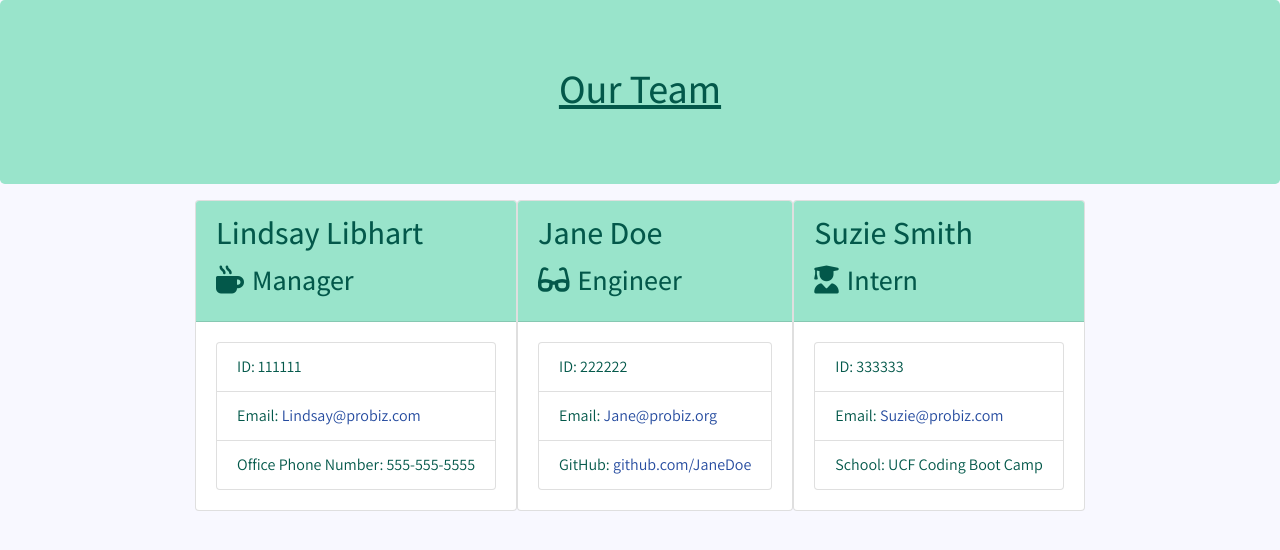
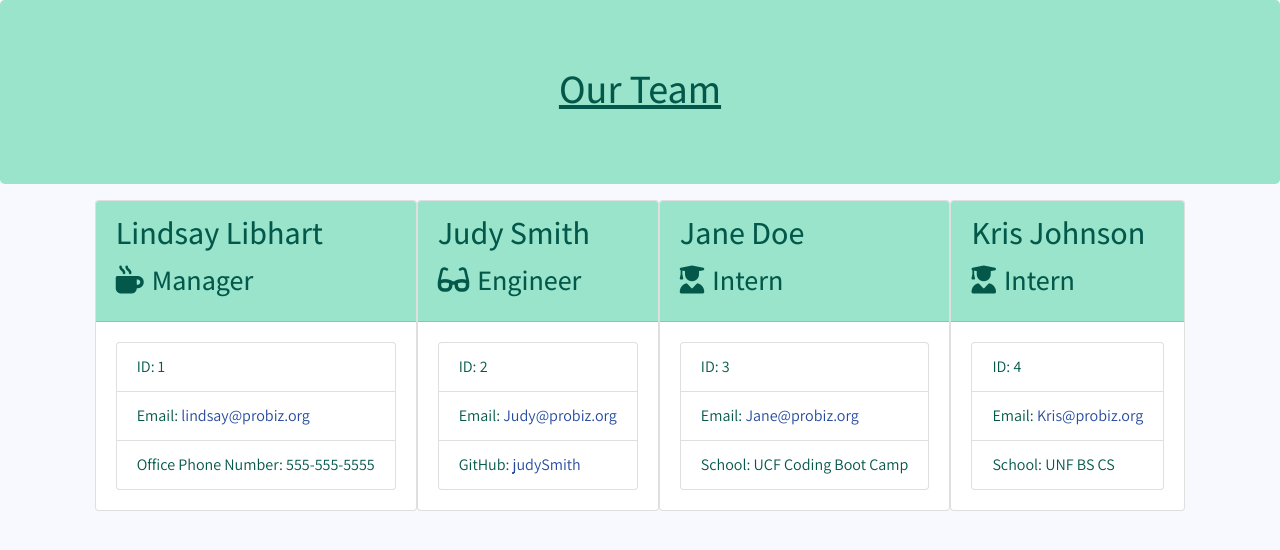
Before and after one commit to LibhartLL/Work-Team-Profile-Generator, a website: page Dist/team.html in a window 1280 px wide. Drawn offline with nearby package versions, Linux system fonts and the light colour scheme.

Commit message:
added ReadMe

```diff
--- a/Dist/team.html
+++ b/Dist/team.html
@@ -33,34 +33,46 @@
     </div>
     <div class="card-body">
         <ul class="list-group">
-            <li class="list-group-item">ID: 111111</li>
-            <li class="list-group-item">Email: <a href="mailto:Lindsay@probiz.com">Lindsay@probiz.com</a></li>
+            <li class="list-group-item">ID: 1</li>
+            <li class="list-group-item">Email: <a href="mailto:lindsay@probiz.org">lindsay@probiz.org</a></li>
             <li class="list-group-item">Office Phone Number: 555-555-5555</li>
         </ul>
     </div>
 </div><div class="card employee-card">
     <div class="card-header my-heading">
-        <h2 class="card-title">Jane Doe</h2>
+        <h2 class="card-title">Judy Smith</h2>
         <h3 class="card-title"><i class="fas fa-glasses mr-2"></i>Engineer</h3>
     </div>
     <div class="card-body">
         <ul class="list-group">
-            <li class="list-group-item">ID: 222222</li>
-            <li class="list-group-item">Email: <a href="mailto:Jane@probiz.org">Jane@probiz.org</a></li>
-            <li class="list-group-item">GitHub: <a href="https://github.com/github.com/JaneDoe" target="_blank"
-                    rel="noopener noreferrer">github.com/JaneDoe</a></li>
+            <li class="list-group-item">ID: 2</li>
+            <li class="list-group-item">Email: <a href="mailto:Judy@probiz.org">Judy@probiz.org</a></li>
+            <li class="list-group-item">GitHub: <a href="https://github.com/judySmith" target="_blank"
+                    rel="noopener noreferrer">judySmith</a></li>
         </ul>
     </div>
 </div><div class="card employee-card">
     <div class="card-header my-heading">
-        <h2 class="card-title">Suzie Smith</h2>
+        <h2 class="card-title">Jane Doe</h2>
         <h3 class="card-title"><i class="fas fa-user-graduate mr-2"></i>Intern</h3>
     </div>
     <div class="card-body">
         <ul class="list-group">
-            <li class="list-group-item">ID: 333333</li>
-            <li class="list-group-item">Email: <a href="mailto:Suzie@probiz.com">Suzie@probiz.com</a></li>
+            <li class="list-group-item">ID: 3</li>
+            <li class="list-group-item">Email: <a href="mailto:Jane@probiz.org">Jane@probiz.org</a></li>
             <li class="list-group-item">School: UCF Coding Boot Camp</li>
+        </ul>
+    </div>
+</div><div class="card employee-card">
+    <div class="card-header my-heading">
+        <h2 class="card-title">Kris Johnson</h2>
+        <h3 class="card-title"><i class="fas fa-user-graduate mr-2"></i>Intern</h3>
+    </div>
+    <div class="card-body">
+        <ul class="list-group">
+            <li class="list-group-item">ID: 4</li>
+            <li class="list-group-item">Email: <a href="mailto:Kris@probiz.org">Kris@probiz.org</a></li>
+            <li class="list-group-item">School: UNF BS CS</li>
         </ul>
     </div>
 </div>
```
Also changed, not shown: Images/CommandLineQuest.jpg (added), Images/HTML Page.jpg (added), Images/Tile Sheet.jpg (added), Readme.md (added), 1 other file.
